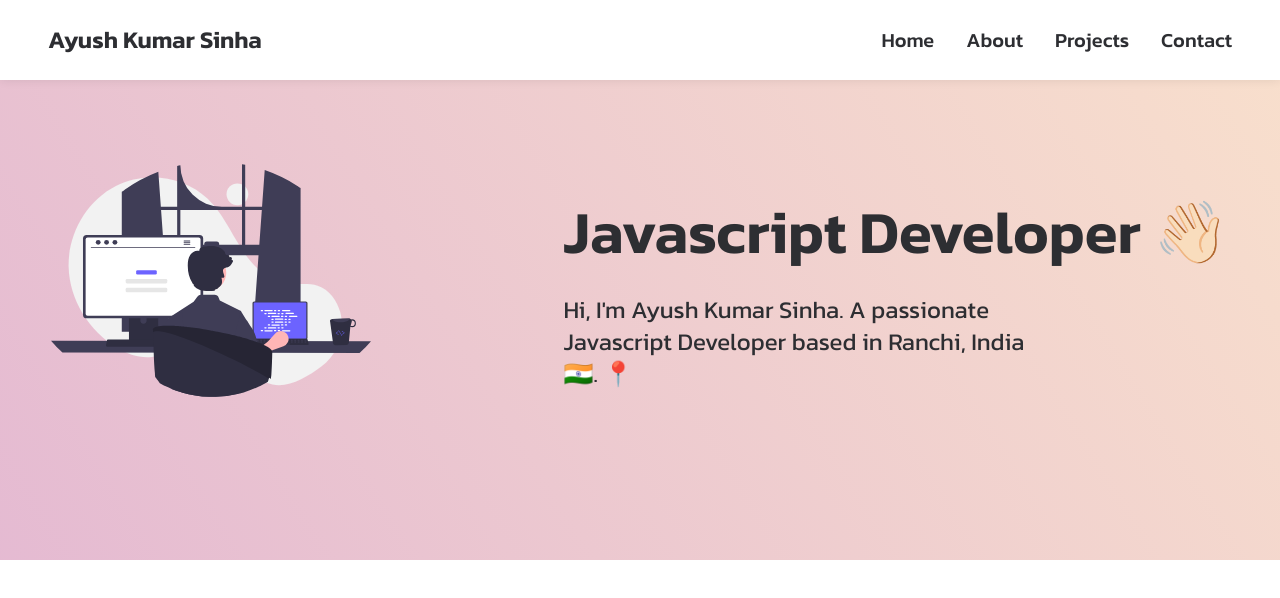
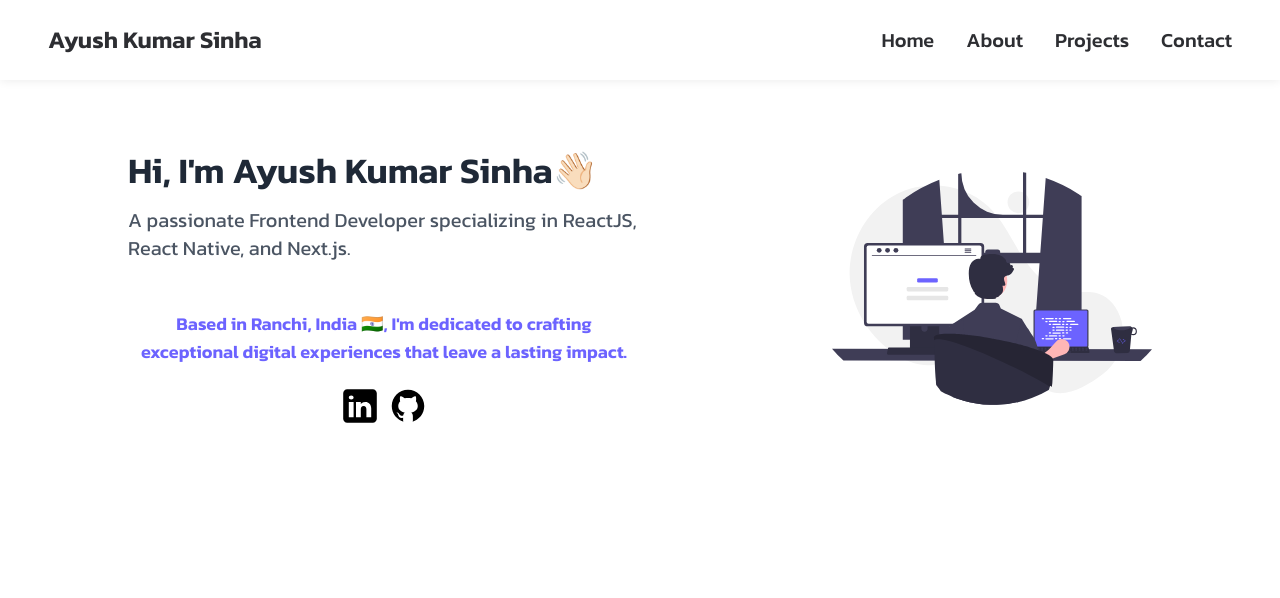
Before and after one commit to ayushsnha/ayushsnha.github.io, a Next.js app: page / in a window 1280 px wide. Shown: the top 598 px of the page. Built offline with nearby package versions, Linux system fonts and the light colour scheme.

Commit message:
make siimple UI

```diff
--- a/app/layout.tsx
+++ b/app/layout.tsx
@@ -5,7 +5,7 @@ import { Nav } from '@components';
 import '@styles/globals.css';
 
 export const metadata = {
-  title: 'Ayush Kumar Sinha | Javascript Developer',
+  title: 'Ayush Kumar Sinha | Frontend Developer',
   description: 'Porfolio site of Ayush Kumar Sinha',
 }
 
--- a/app/page.tsx
+++ b/app/page.tsx
@@ -1,17 +1,30 @@
-import Img from '@public/assets/images/img.png'
+/* eslint-disable @next/next/no-img-element */
 
 export default function Home() {
   return (
-    <section className="flex flex-col items-center justify-center min-h-[70vh] pt-[11rem] lg:pt-0 gradiant-bg">
-      <div className=' px-6'>
-        <div className='flex items-center justify-center'>
-          <div className="flex flex-col items-center justify-between gap-5 md:gap-[12rem] md:flex-row">
-            <div className='image' />
-            <div className='max-w-[50rem]'>
-              <h1 className=" font-bold text-6xl text-center my-8">Javascript Developer 👋🏻</h1>
-              <p className="text-2xl text-left max-w-[30rem]">
-                Hi, I&apos;m Ayush Kumar Sinha. A passionate Javascript Developer based in Ranchi, India🇮🇳. 📍
-              </p>
+    <section className="flex flex-col items-center justify-center min-h-[70vh] pt-[6rem] md:pt-[1rem]">
+      <div className="px-6">
+        <div className="flex items-center justify-center">
+          <div className="flex flex-col items-center justify-between gap-5 md:gap-[12rem] md:flex-row-reverse">
+            <div className="image"></div>
+            <div className="flex flex-col items-left justify-center">
+              <h1 className="text-4xl font-bold text-gray-800">Hi, I&apos;m Ayush Kumar Sinha<span role="img" aria-label="wave">👋🏻</span></h1>
+              <p className="text-xl mt-4 text-gray-600 text-left max-w-lg">A passionate Frontend Developer specializing in ReactJS, React Native, and Next.js.</p>
+              <p className="text-lg mt-12 text-[#6C63FF] font-semibold text-center max-w-lg">Based in Ranchi, India 🇮🇳, I&apos;m dedicated to crafting exceptional digital experiences that leave a lasting impact.</p>
+              <div className=" mt-5">
+                <ul className="flex justify-center gap-2">
+                  <li className="cursor-pointer">
+                    <a href="https://www.linkedin.com/in/ayushsnha" target="_blank">
+                      <img className="w-10 h-10 transition-transform transform hover:scale-110 hover:rotate-12" src="/assets/icons/linkedin.svg" alt="linkedin" />
+                    </a>
+                  </li>
+                  <li className="cursor-pointer">
+                    <a href="https://github.com/ayushsnha" target="_blank">
+                      <img className="w-10 h-10 transition-transform transform hover:scale-110 hover:rotate-12" src='/assets/icons/github.svg' alt={'github'} />
+                    </a>
+                  </li>
+                </ul>
+              </div>
             </div>
           </div>
         </div>
--- a/styles/globals.css
+++ b/styles/globals.css
@@ -11,40 +11,27 @@
   background-position: 50%;
   background-repeat: no-repeat;
   background-size: contain;
-  /* border: 3px solid #2d2e32; */
-  /* border-radius: 60% 40% 30% 70%/60% 30% 70% 40%; */
   position: relative;
-  /* animation: border-animation 8s ease-in-out infinite;
-  transition: all 1s ease-in-out; */
 }
 
-@keyframes border-animation {
+.pulse-border {
+  animation: pulse 2s infinite;
+}
+
+@keyframes pulse {
   0% {
-    border-radius: 60% 40% 30% 70%/60% 30% 70% 40%;
+    transform: scale(1);
+    /* box-shadow: 0 0 0 0 rgba(108, 99, 255, 0.7); */
   }
-  50% {
-    border-radius: 30% 60% 70% 40%/50% 60% 30% 60%;
+  70% {
+    transform: scale(1.1);
+    /* box-shadow: 0 0 0 10px rgba(108, 99, 255, 0); */
   }
   100% {
-    border-radius: 60% 40% 30% 70%/60% 30% 70% 40%;
+    transform: scale(1);
+    /* box-shadow: 0 0 0 0 rgba(108, 99, 255, 0); */
   }
 }
-
-.gradiant-bg{
-  background: linear-gradient( 58.2deg,  rgba(40,91,212,0.73) -3%, rgba(171,53,163,0.45) 49.3%, rgba(255,204,112,0.37) 97.7% );
-  /* background: linear-gradient(-45deg, #7ef3e9, #6671ec, #23a6d5, #23d5ab); */
-	background-size: 400% 400%;
-	animation: gradient 15s ease infinite;
+.hover-border:hover svg {
+  fill: #6C63FF; /* Change the fill color to the desired color */
 }
-
-@keyframes gradient {
-	0% {
-		background-position: 0% 50%;
-	}
-	50% {
-		background-position: 100% 50%;
-	}
-	100% {
-		background-position: 0% 50%;
-	}
-}
--- a/tailwind.config.js
+++ b/tailwind.config.js
@@ -7,12 +7,12 @@ module.exports = {
   ],
   theme: {
     extend: {
-      boxShadow:{
+      boxShadow: {
         nav: '0 0 10px rgba(0,0,0,.09)'
       },
-      textColor:{
+      textColor: {
         primaryBlack: '#2d2e32',
-        hover: '#147efb'
+        hover: '#6C63FF'
       },
       backgroundImage: {
         'gradient-radial': 'radial-gradient(var(--tw-gradient-stops))',
```
Also changed, not shown: public/assets/icons/github.svg (added), public/assets/icons/linkedin.svg (added).
